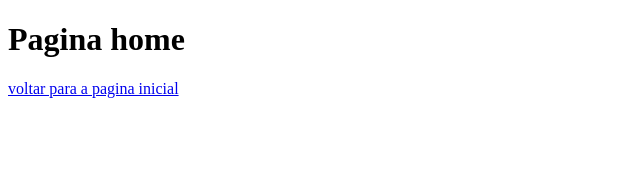
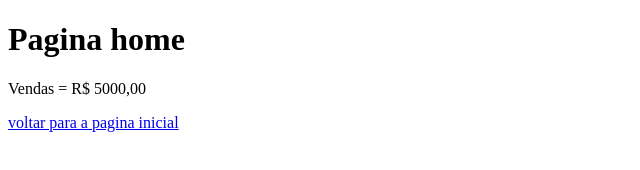
Before and after one commit to danielcferreira/aulagithub, a plain HTML site: page index.html in a window 1280 px wide. Shown: the whole page, without its empty margins (0-640 px from the left). Drawn offline with Linux system fonts and the light colour scheme.

Commit message:
acrescentado o valor das vendas

```diff
--- a/index.html
+++ b/index.html
@@ -9,6 +9,7 @@
 </head>
 <body>
     <h1>Pagina home</h1>
+    <p>Vendas = R$ 5000,00</p>
     <a href="vendas.html">voltar para a pagina inicial</a>
 </body>
 </html>
```
Also changed, not shown: vendas.html (+1 -0 lines).
